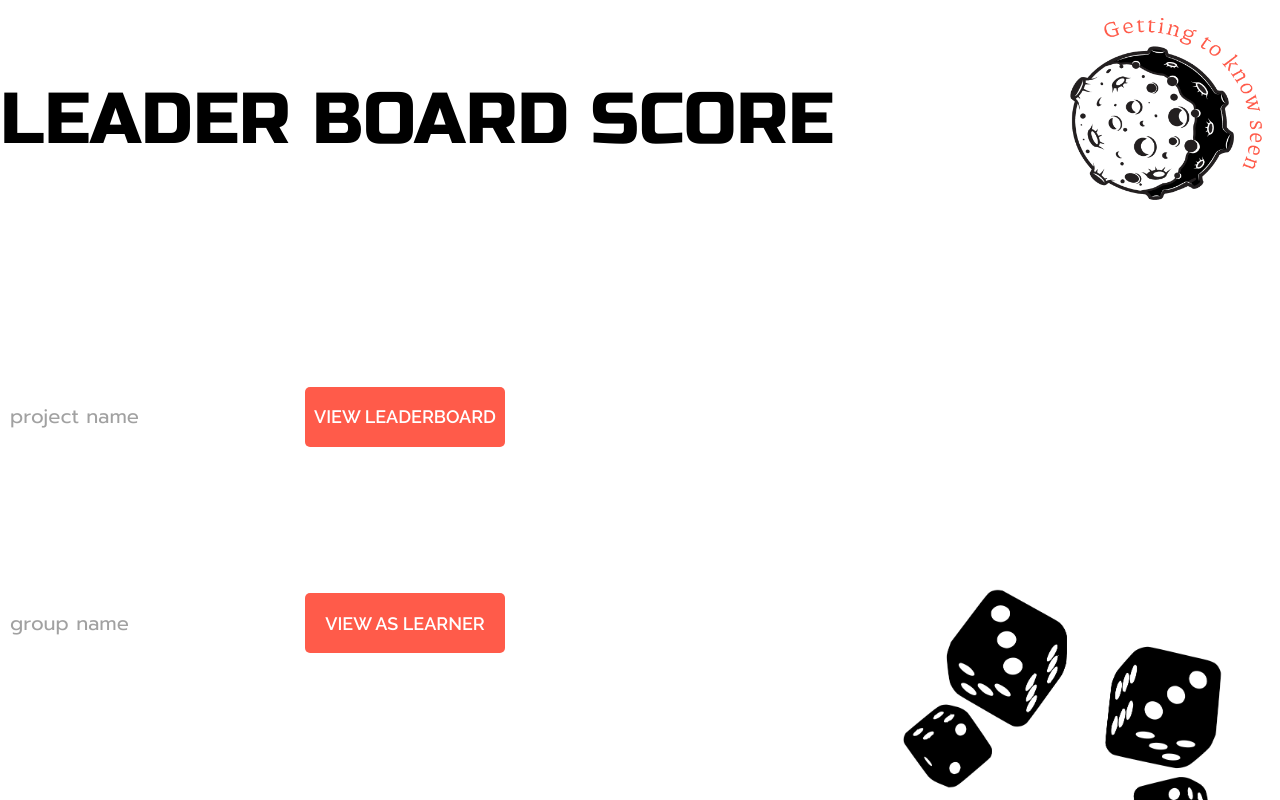
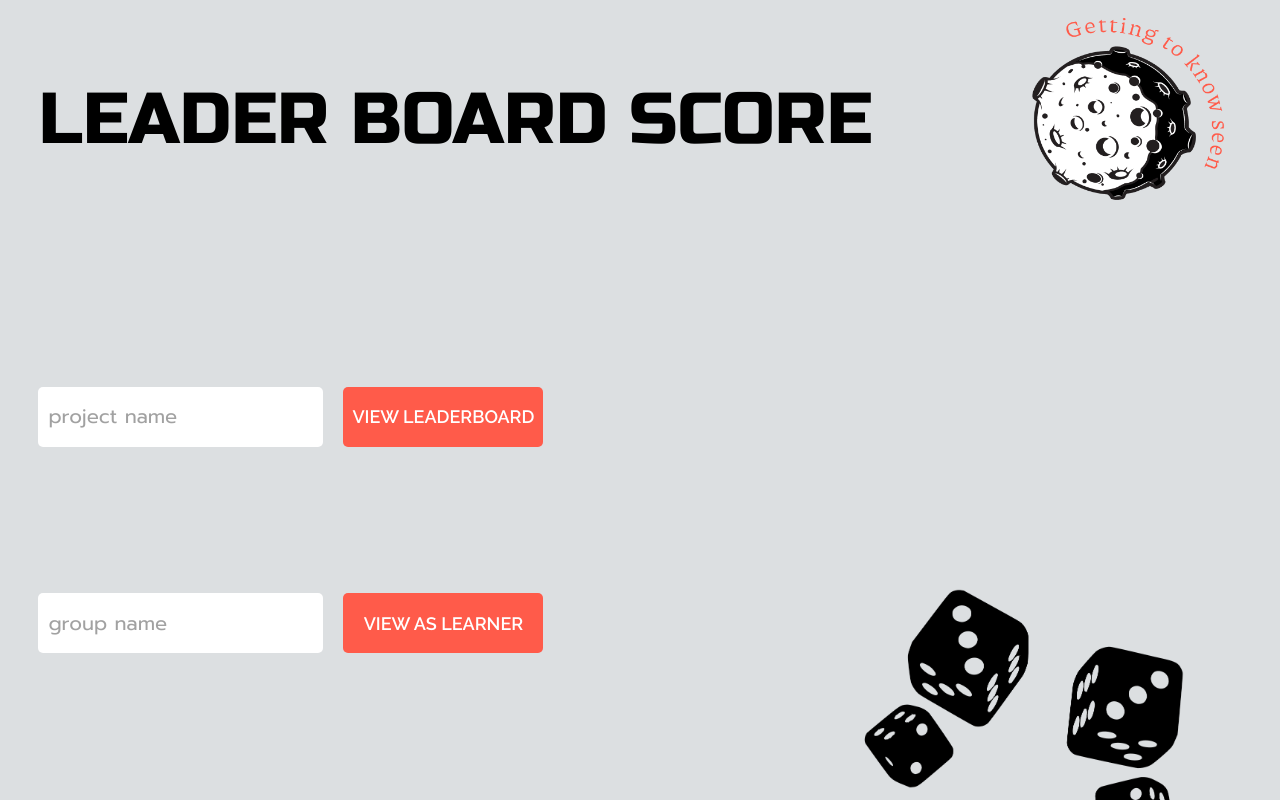
Before and after one commit to Suwipathuesayom/Base-playhouse-leaderboard, a React (Create React App) app: page / in a window 1280 px wide. Built offline with nearby package versions, Linux system fonts and the light colour scheme; no server answers.

Commit message:
fix landing style + admin page uid

```diff
--- a/src/assets/Styles/Landing.css
+++ b/src/assets/Styles/Landing.css
@@ -9,6 +9,8 @@
   width: 100%;
   justify-content: space-between;
   align-items: center;
+  padding: 0 3% 0 3%;
+  background-color: #dcdfe1;
   /* background-color: pink; */
 }
 
@@ -38,6 +40,8 @@
   min-height: 200px;
   justify-content: space-between;
   align-items: center;
+  padding: 0 3% 0 3%;
+  background-color: #dcdfe1;
   /* background-color: red; */
 }
 
--- a/src/assets/Styles/Learner.css
+++ b/src/assets/Styles/Learner.css
@@ -1,8 +1,8 @@
-body {
+/* body {
   width: 100%;
   height: 100%;
   margin: 0;
   padding: 0;
   box-sizing: border-box;
   background-color: #dcdfe1;
-}
+} */
--- a/src/assets/Styles/SpeakerScreen.css
+++ b/src/assets/Styles/SpeakerScreen.css
@@ -1,11 +1,11 @@
-body {
+/* body {
   width: 100%;
   height: 100%;
   margin: 0;
   padding: 0;
   box-sizing: border-box;
   background-color: #dcdfe1;
-}
+} */
 .header h1 {
   position: absolute;
   width: 496px;
--- a/src/pages/Admin/AdminLeaderboard.js
+++ b/src/pages/Admin/AdminLeaderboard.js
@@ -26,7 +26,7 @@ function AdminLeaderboard() {
       // let authUser = auth.currentUser;
       await db
         .collection("users")
-        .doc("U0dxoLaM6DuAWiRLC9QZ")
+        .doc("Qc0cyqw24Tf25rivG1ayoJi2XCF3")
         .collection("projectDashboard")
         .get()
         .then((snapshot) => {
```
